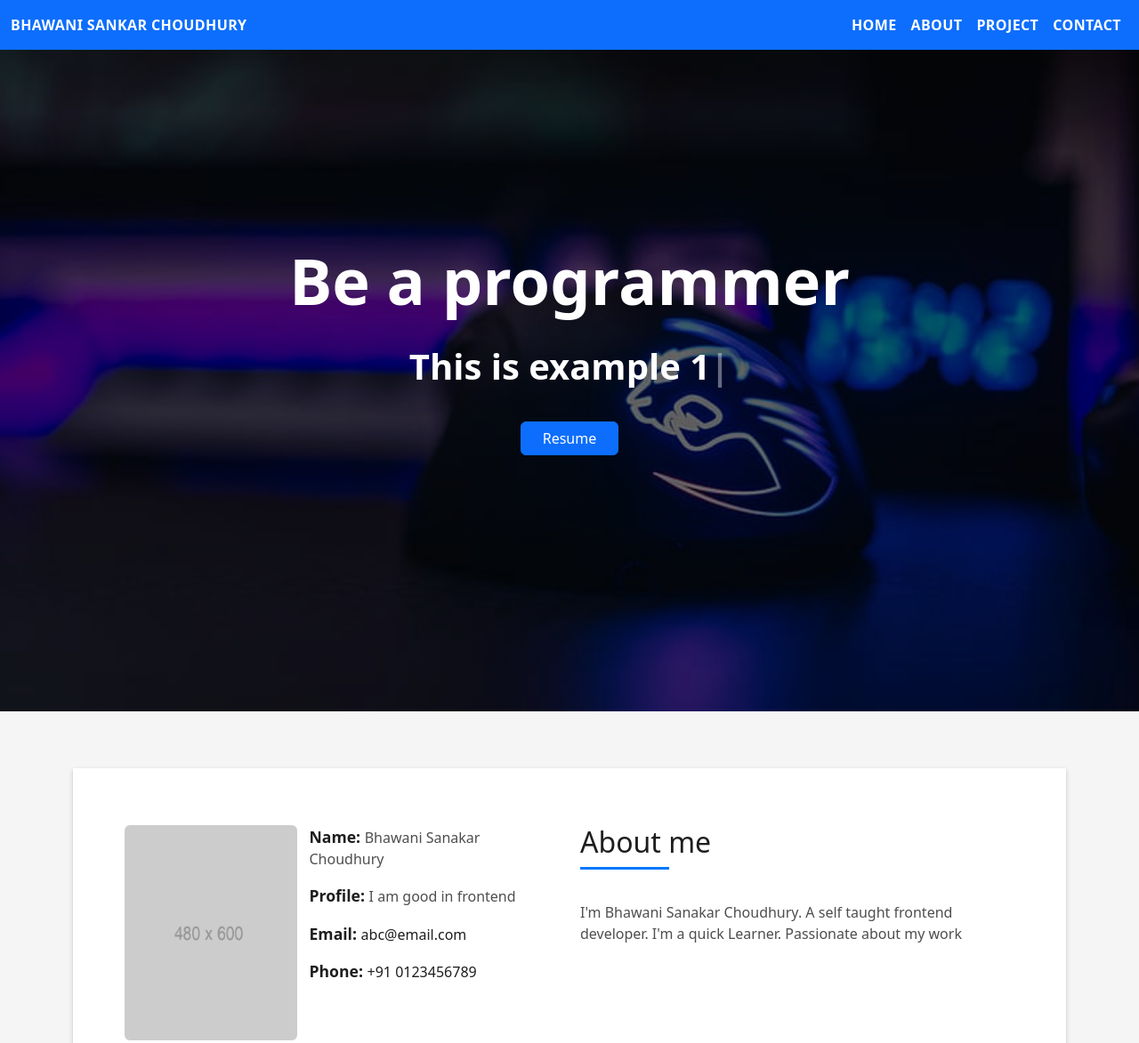
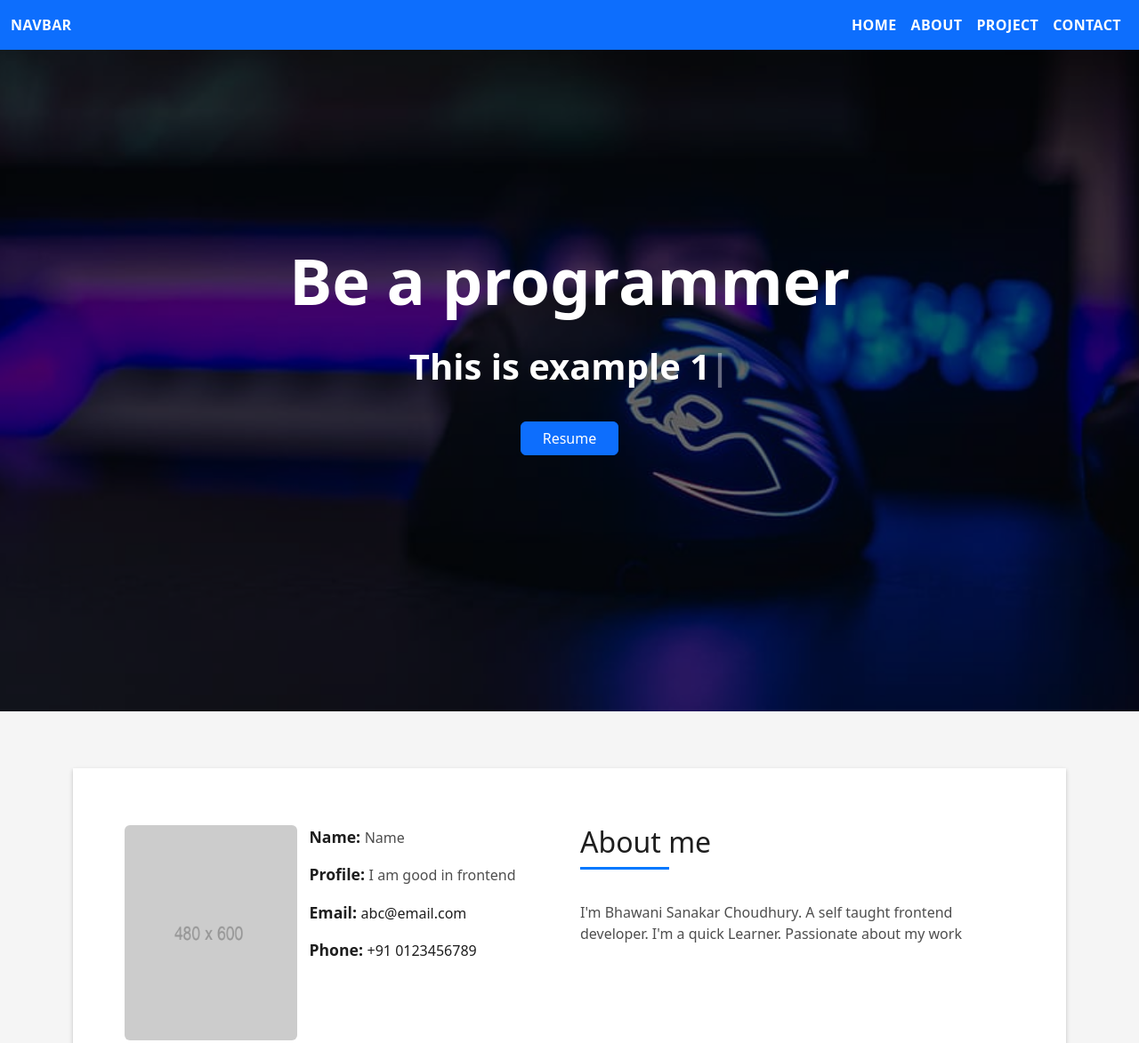
Before and after one commit to sanjithacks/oakaa, a plain HTML site: page index.html in a window 1280 px wide. Shown: the top 1173 px of the page at 89% size. Drawn offline with nearby package versions, Linux system fonts and the light colour scheme.

Commit message:
Update index.html

```diff
--- a/index.html
+++ b/index.html
@@ -3,7 +3,7 @@
   <head>
     <meta charset="utf-8" />
     <meta content="width=device-width, initial-scale=1.0" name="viewport" />
-    <title>Bhawani Sankar Choudhury - Portfolio</title>
+    <title>Name - Portfolio</title>
     <meta content="" name="description" />
     <meta content="" name="keywords" />
     <!-- Favicons -->
@@ -27,7 +27,7 @@
     <nav class="navbar fixed-top py-3 bg-primary navbar-expand-lg">
       <div class="container-fluid">
         <a style="color: white" class="navbar-brand ft-c" href="#"
-          >Bhawani Sankar Choudhury</a
+          >Navbar</a
         >
         <button
           class="navbar-toggler"
@@ -114,7 +114,7 @@
                         <div class="about-info">
                           <p>
                             <span class="title-s">Name: </span>
-                            <span>Bhawani Sanakar Choudhury</span>
+                            <span>Name</span>
                           </p>
                           <p>
                             <span class="title-s">Profile: </span>
```
